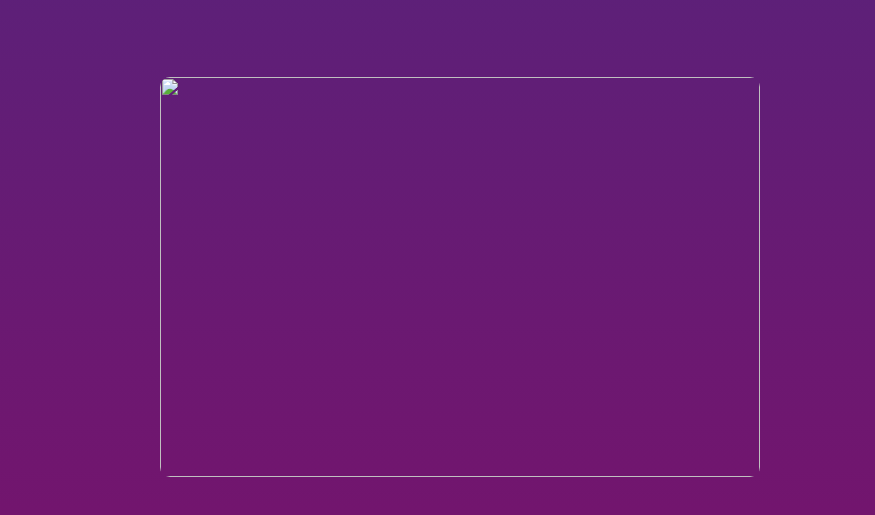
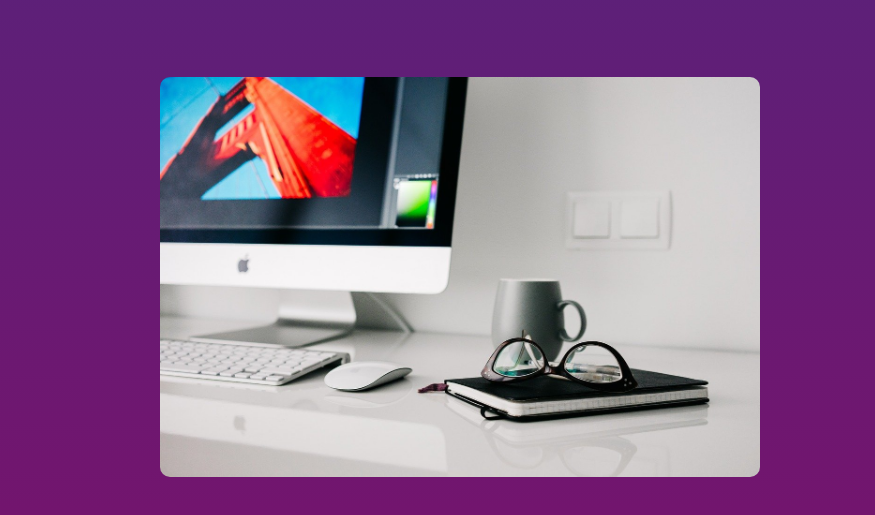
Before and after one commit to itomotoki8/Scroll-Reveal-Tutorial, a plain HTML site: page index.html in a window 1280 px wide. Shown: the part 1720-2235 px from the top of the page, 405-1280 px from the left. Drawn offline with nearby package versions, Linux system fonts and the light colour scheme; the site is published under a folder, as on GitHub Pages, so addresses that start at the root find nothing.

Commit message:
img3のルートを変更

```diff
--- a/index.html
+++ b/index.html
@@ -87,7 +87,7 @@
             </li>
           </div>
           <div class="image">
-            <img src="/imgs/img3.jpg" alt="" />
+            <img src="./imgs/img3.jpg" alt="" />
           </div>
         </div>
       </div>
```
